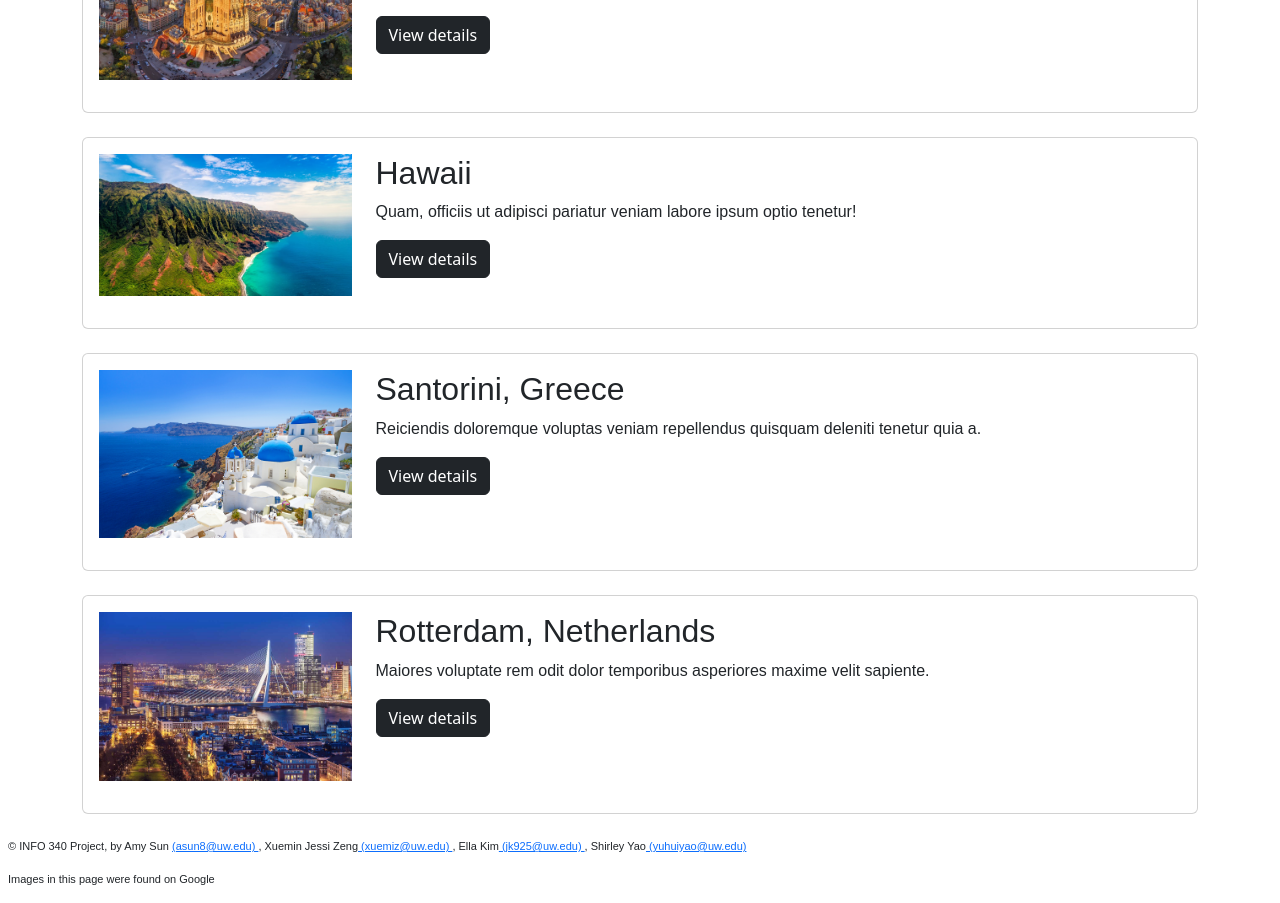
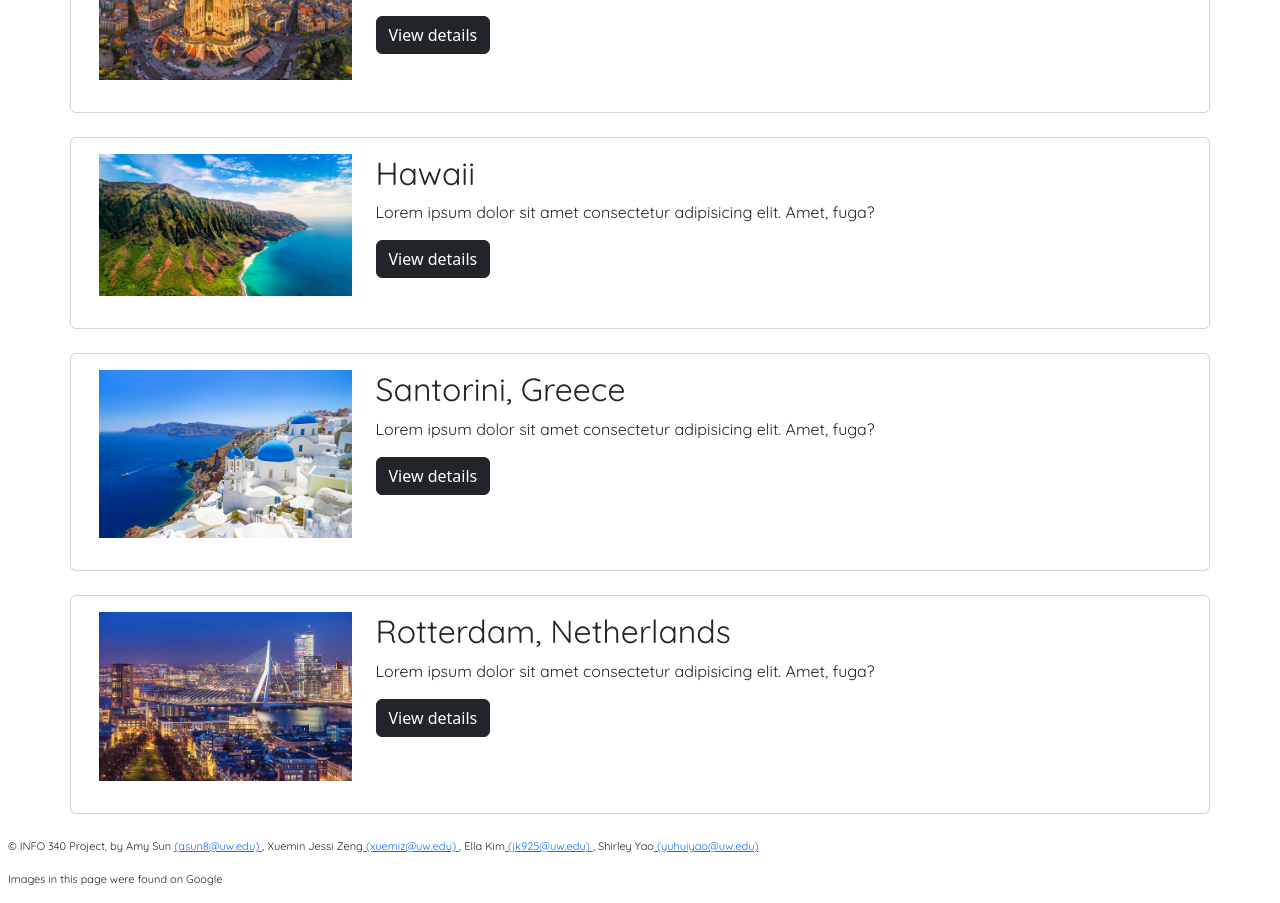
Before and after one commit to info340b-wi23/project-info340-group-bb4, a React (Create React App) app: page / in a window 1280 px wide. Shown: the part 700-1603 px from the top of the page. Built offline with nearby package versions, Linux system fonts and the light colour scheme.

Commit message:
update on homepage

```diff
--- a/src/components/App.js
+++ b/src/components/App.js
@@ -6,6 +6,8 @@ import { Homepage } from './Homepage.js';
 import { HomeSearch } from './HomeSearch'
 import { ComparisonPage } from './ComparisonPage';
 import { DetailsPage } from './DetailsPage'
+import { FavoritesCard } from './FavoritesList'
+
 
 function App(props) {
 
@@ -19,6 +21,9 @@ function App(props) {
         {/* <HomeSearch/> */}
         {/* <ComparisonPage/> */}
         {/* <DetailsPage/> */}
+        {/* <FavoritesCard/> */}
+        {/* <Destinations/> */}
+        {/* <TravelList/> */}
       </main>
 
 
--- a/src/components/DetailsPage.js
+++ b/src/components/DetailsPage.js
@@ -6,7 +6,7 @@ const EXAMPLE_TRAVEL = [
     { date: '05/04/2023', from: 'Florianopolis (SC)', to: 'Salvador (BH)', hotel: 'Hotel K', hotelprice: '263.41', flight: 'Rainbow', flightprice: '1630.75', flightDur: '2.44', flightDist: '937.77', totalprice: '1894.16', class: 'First Class' },
     { date: '05/04/2023', from: 'Florianopolis (SC)', to: 'Salvador (BH)', hotel: 'Hotel K', hotelprice: '263.41', flight: 'Rainbow', flightprice: '1367.88', flightDur: '2.44', flightDist: '937.77', totalprice: '1631.29', class: 'Premium' },
     { date: '05/04/2023', from: 'Florianopolis (SC)', to: 'Salvador (BH)', hotel: 'Hotel K', hotelprice: '263.41', flight: 'CloudFy', flightprice: '1311.38', flightDur: '2.44', flightDist: '937.77', totalprice: '1574.79', class: 'Premium' }
-  ];
+];
 
 export function DetailsPage(props) {
     const currentpage = props.currentpage
--- a/src/components/FavoritesList.js
+++ b/src/components/FavoritesList.js
@@ -1,6 +1,6 @@
 import React from 'react';
 
-export function favoritesCard(props){
+export function FavoritesCard(props){
 
     const favorite = props.location;
     //favorite.pinned = true
@@ -26,7 +26,7 @@ export default function favoritesList(props){
     let favoriteList = props.favorites;
 
     let favoriteCards = favoriteList.map((location) => {
-        return <favoritesCard key={location.name} location={location} />
+        return <FavoritesCard key={location.name} location={location} />
     });
 
     return(
--- a/src/components/Homepage.js
+++ b/src/components/Homepage.js
@@ -1,8 +1,9 @@
 import React from 'react';
+
+import TravelList from './TravelList.js';
 
 export function Homepage(props) {
   const currentpage = props.currentpage;
-
   return (
     <div>
       <header>
@@ -95,7 +96,6 @@ export function Homepage(props) {
                         With ..
                       </label>
                     </div>
-
                   </div>
 
                   {/* <!-- Submit --> */}
@@ -105,93 +105,19 @@ export function Homepage(props) {
 
                 </form>
               </div>
-
             </div>
           </div>
 
 
           {/* <!-- section 2 --> */}
-          <h2 className="examplePlace">Place You May Like</h2>
-          <div className="expCards col-12">
-            <div className="container">
-              {/* <!-- Card 1 --> */}
-              <div className="row">
-                <div className="col-12 d-flex">
-                  <div className="card mb-4">
-                    <div className="card-body">
-                      <div className="row">
-                        <div className="col-3">
-                          <img className="pb-3" src="img/Barcelona.jpeg" alt="view in Barcelona"/>
-                        </div>
-                        <div className="col-sm">
-                          <h2 className="card-title">Barcelona</h2>
-                          <p className="card-text">Lorem ipsum dolor sit amet consectetur adipisicing elit. Amet, fuga?</p>
-                          <a className="btn btn-dark" href="home-search-details.html">View details</a>
-                        </div>
-                      </div>
-                    </div>
-                  </div>
-                </div>
+          {/* <TravelList/> */}
 
 
-                {/* <!-- Card 2 --> */}
-                <div className="col-12 d-flex">
-                  <div className="card mb-4">
-                    <div className="card-body">
-                      <div className="row">
-                        <div className="col-3">
-                          <img className="pb-3" src="img/Hawaii.jpg" alt="view in Hawaii"/>
-                        </div>
-                        <div className="col-sm">
-                          <h2 className="card-title">Hawaii</h2>
-                          <p className="card-text">Quam, officiis ut adipisci pariatur veniam labore ipsum optio tenetur!</p>
-                          <a className="btn btn-dark" href="home-search-details.html">View details</a>
-                        </div>
-                      </div>
-                    </div>
-                  </div>
-                </div>
+        </div>
 
-                {/* <!-- Card 3 --> */}
-                <div className="col-12 d-flex">
-                  <div className="card mb-4">
-                    <div className="card-body">
-                      <div className="row">
-                        <div className="col-3">
-                          <img className="pb-3" src="img/Architecture-of-Santorini.jpeg" alt="Architecture of Santorini"/>
-                        </div>
-                        <div className="col-sm">
-                          <h2 className="card-title">Santorini, Greece</h2>
-                          <p className="card-text">Reiciendis doloremque voluptas veniam repellendus quisquam deleniti tenetur quia a.</p>
-                          <a className="btn btn-dark" href="home-search-details.html">View details</a>
-                        </div>
-                      </div>
-                    </div>
-                  </div>
-                </div>
-
-
-                {/* <!-- Card 4 --> */}
-                <div className="col-12 d-flex">
-                  <div className="card mb-4">
-                    <div className="card-body">
-                      <div className="row">
-                        <div className="col-3">
-                          <img className="pb-3" src="img/Rotterdam-skyline-Erasmus-bridge.jpeg" alt="view of Rotterdam, Netherlands"/>
-                        </div>
-                        <div className="col-sm">
-                          <h2 className="card-title">Rotterdam, Netherlands</h2>
-                          <p className="card-text">Maiores voluptate rem odit dolor temporibus asperiores maxime velit sapiente.</p>
-                          <a className="btn btn-dark" href="home-search-details.html">View details</a>
-                        </div>
-                      </div>
-                    </div>
-                  </div>
-                </div>
-              </div>
-            </div>
-          </div>
-        </div>
+        {/* section 2 */}
+        <h2 className="examplePlace">Place You May Like</h2>
+        <TravelList/>
 
       </main>
     </div>
--- /dev/null
+++ b/src/components/TravelList.js
@@ -0,0 +1,49 @@
+import React from 'react';
+
+export function DestCard(props) {
+    const singleDest = props.single;
+    return(
+        <div>
+            <div className='row'>
+                <div className="card mb-4">
+                    <div className='card-body'>
+                        <div className='row'>
+                            <div className='col-3'>
+                                <img src={'img/'+singleDest.img} className='pb-3'/>
+                            </div>
+                            <div className='col-sm'>
+                                <h2 className="card-title">{singleDest.name}</h2>
+                                <p className="card-text">{singleDest.description}</p>
+                                <a className="btn btn-dark" href="home-search-details.html">View details</a>
+                            </div>
+                        </div>
+                    </div>
+                </div>
+            </div>
+        </div>
+    );
+}
+
+export default function TravelList(props) {
+    const EXAMPLE_TRAVEL = [
+        { name: 'Barcelona', description: 'Lorem ipsum dolor sit amet consectetur adipisicing elit. Amet, fuga?', img:'Barcelona.jpeg'},
+        { name: 'Hawaii', description: 'Lorem ipsum dolor sit amet consectetur adipisicing elit. Amet, fuga?', img:'Hawaii.jpg'},
+        { name: 'Santorini, Greece', description: 'Lorem ipsum dolor sit amet consectetur adipisicing elit. Amet, fuga?', img:'Architecture-of-Santorini.jpeg'},
+        { name: 'Rotterdam, Netherlands', description: 'Lorem ipsum dolor sit amet consectetur adipisicing elit. Amet, fuga?', img:'Rotterdam-skyline-Erasmus-bridge.jpeg'}
+    ];
+
+    let TravelList =EXAMPLE_TRAVEL;
+    let destCard = TravelList.map((single) => {
+        return <DestCard single={single} key={single.key}/>
+    });
+
+    return(
+        <div className="expCards col-12">
+            <div className="container">
+                <div className="row">
+                    {destCard}
+                </div>
+            </div>
+        </div>
+    );
+}
--- a/src/index.js
+++ b/src/index.js
@@ -5,6 +5,7 @@ import App from './components/App';
 //import CSS
 import 'bootstrap/dist/css/bootstrap.css';
 import './style.css';
+
 
 const root = ReactDOM.createRoot(document.getElementById('root'));
 root.render(
--- a/src/style.css
+++ b/src/style.css
@@ -2,6 +2,9 @@
 /* * {
     box-sizing: border-box;
 } */
+
+@import url(https://fonts.googleapis.com/css2?family=Quicksand:wght@400;700);
+
 
 h1, h2, h3 {
     font-family: 'Quicksand', sans-serif;
```
